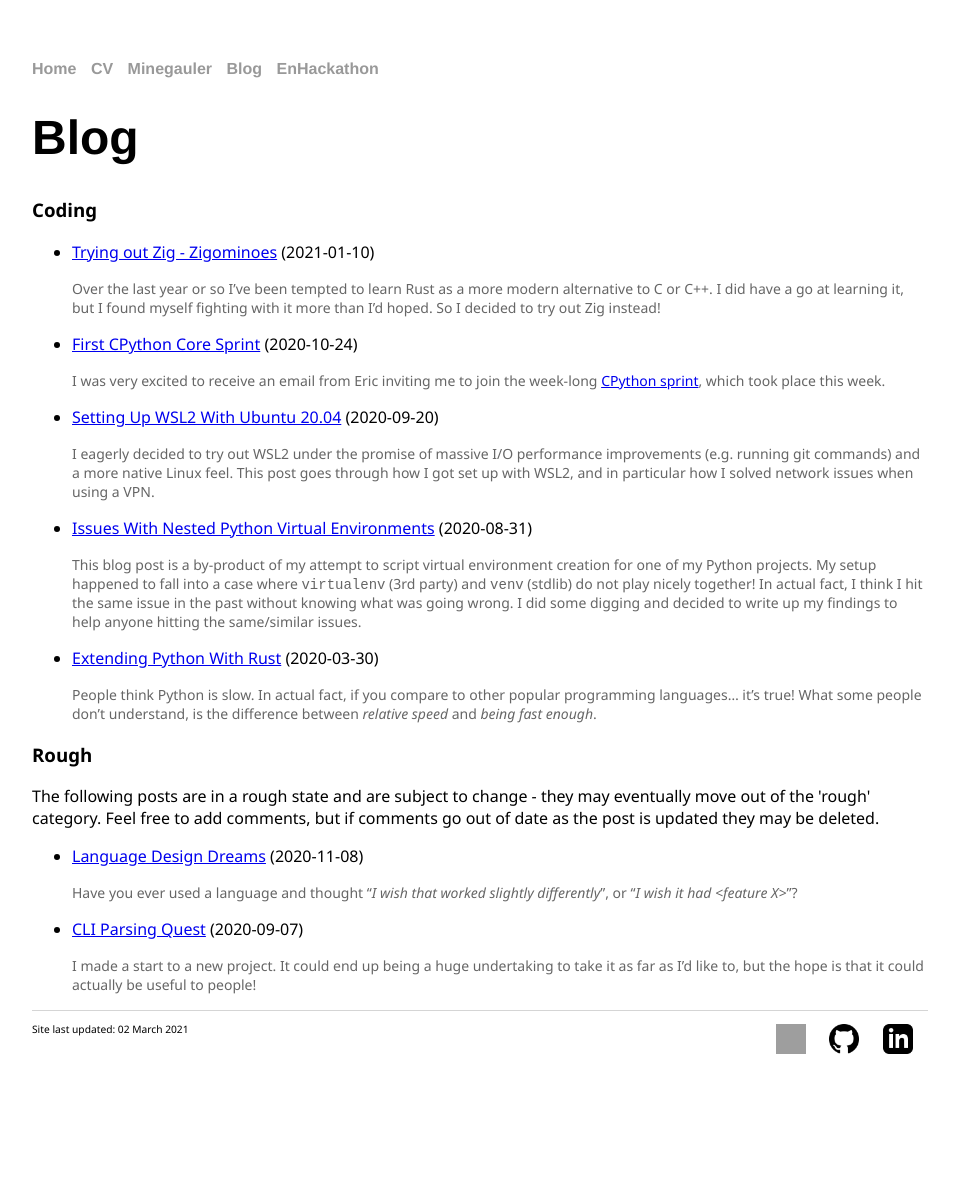
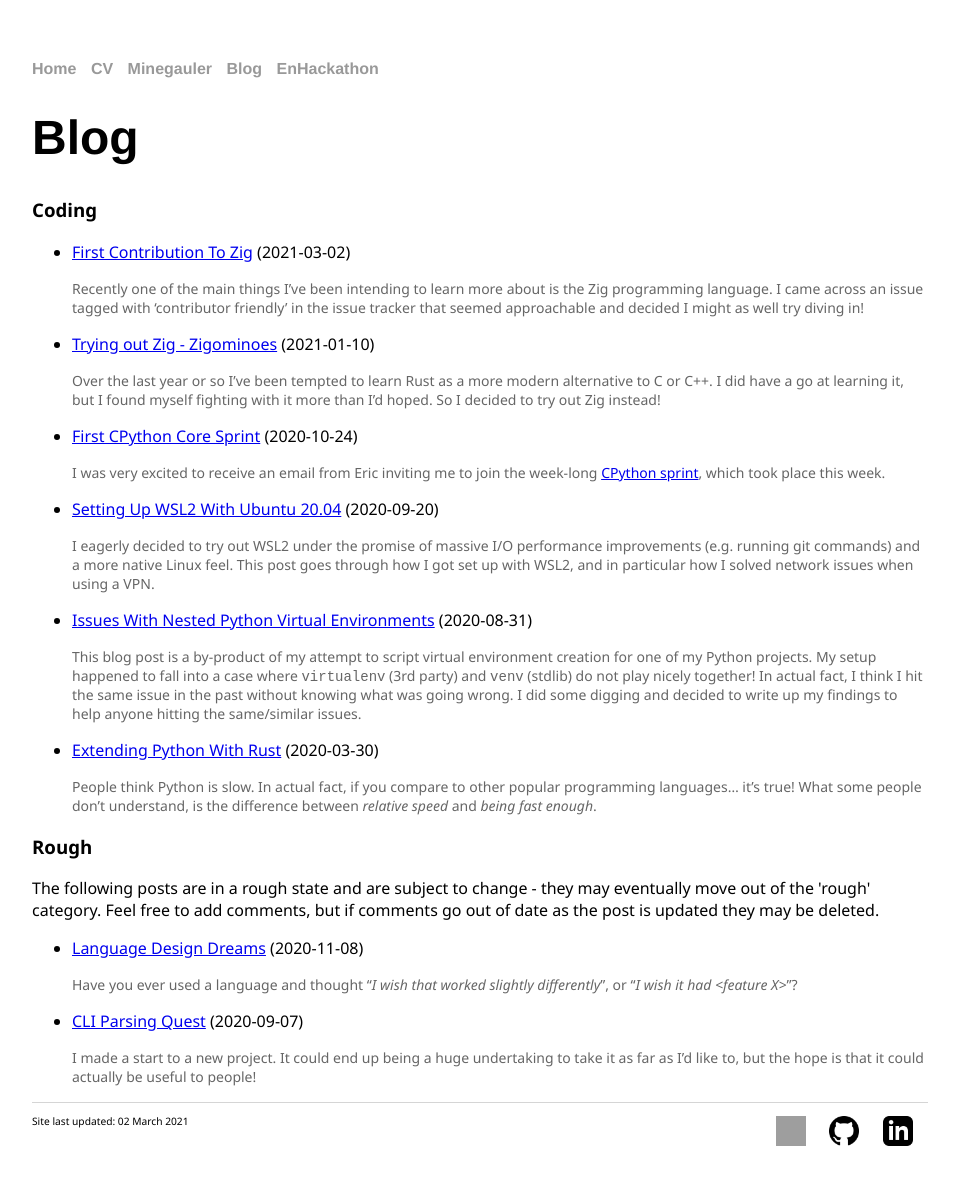
Before and after one commit to LewisGaul/LewisGaul.github.io, a Jekyll site: the page built from blog.html, in a window 1280 px wide. Shown: the whole page, without its empty margins (160-1114 px from the left). Built offline with Jekyll 4.4.1, drawn with Linux system fonts in a browser that asks for light colours; before the commit the page ends 1096 px from its top, so only the background shows below that; some of the changed lines change nothing that is shown; grey boxes are pictures that could not be loaded.

Commit message:
Add first-zig-contribution blog post

````diff
--- a/_includes/comments.html
+++ b/_includes/comments.html
@@ -1,3 +1,4 @@
+<br/>
 {% if site.data.comments[page.slug] %}
   <div id="comments" class="page__comments js-comments">
     {% if site.data.comments[page.slug].size > 0 %}
--- /dev/null
+++ b/_posts/coding/2021-03-02-first-zig-contribution.md
@@ -0,0 +1,144 @@
+---
+title: First Contribution To Zig
+layout: post
+categories: [coding]
+tags: [zig, open-source, language]
+---
+
+
+Recently one of the main things I've been intending to learn more about is the Zig programming language. I came across an issue tagged with 'contributor friendly' in the issue tracker that seemed approachable and decided I might as well try diving in!
+
+<img src="/assets/img/zig-mascot-zero.svg" id="zig-zero" alt="Zig mascot Zero the Ziguana" width="200" height="200" />
+
+For readers who would like a refresher on Zig I would recommend taking a look at the (recently revamped) website: <https://ziglang.org/>. Feel free to check out my [previous blog post about Zig](../../../01/10/trying-zig) too!
+
+The issue that caught my interest was a recent regression in `zig fmt`, caused by a rewrite of the AST machinery that I'd been watching on streams presented by Andrew Kelley (the creator of Zig).
+
+The issue: <https://github.com/ziglang/zig/issues/8088>
+My PR: <https://github.com/ziglang/zig/pull/8127>
+
+
+## Setup
+
+I started with the [CONTRUBTING.md](https://github.com/ziglang/zig/blob/master/CONTRIBUTING.md) page, following the link under "Editing Source Code" to [Building Zig From Source](https://github.com/ziglang/zig/wiki/Building-Zig-From-Source). Surprisingly I'm now on my way to being 4/4 for following the contribution suggestions: start a project using Zig ([zigominoes](https://github.com/LewisGaul/zigominoes) and [zig-nestedtext](https://github.com/LewisGaul/zig-nestedtext)); spread the word (these blog posts, word of mouth); finding contributor friendly issues; editing source code.
+
+The main pain point I had was installing all required LLVM/Clang/LLD libraries - presumably it's difficult to give generic advice as this varies by OS? On Ubuntu20.04 I initially missed the apt packages `libclang-11-dev` and `liblld-11-dev`, although I'm not sure of the full minimal set of required dependencies.
+
+The Zig build then succeeded without issue, following the basic steps below.
+
+```bash
+mkdir build/ && cd build/
+cmake ..
+make install
+./zig -h  # It works!
+```
+
+
+## Development
+
+### Finding the relevant code
+
+The Zig codebase layout is reasonably easy to navigate, although it did take me a moment to find the code for the 'zig fmt' command ('format' and 'fmt' were the wrong things to be searching for). Thankfully, having ZLS set up with VSCode makes it much easier to find your bearings with 'go to definition'.
+
+To illustrate how this can work:
+ - I started my search in `src/main.zig`
+ - I found `fmtPathFile()` (via `main()` -> `mainArgs()` -> `cmdFmt()` -> `fmtPath()`)
+ - I found `tree.renderToArrayList()`, and the type of `tree` via the `std.zig.parse()` call above it
+ - `std.ast.Tree.renderToArrayList()` does `@import("./render.zig")`, at which point I'd found the correct module
+
+I was also slightly surprised to find the corresponding test alongside the source file (`lib/std/zig/parser_test.zig`) rather than in the `test/` directory - I'm still not sure why this is the case.
+
+
+### Development cycle
+
+I was mostly running '`make install`' to build after making changes, although this was a bit slow for iterative development. Someone on IRC suggested it should be fine to just run '`./zig test ../lib/std/zig/parser_test.zig`' and that this would trigger `render.zig` to be rebuilt, but I'm not convinced this was always happening for me...
+
+I found the easiest way to test `zig fmt` was to create an example Zig file mirroring the testcase I'd added (all of the below are expected to be unchanged by `zig fmt`):
+
+```zig
+test "for if" {
+    for (a) |x| if (x) f(x);
+
+    for (a) |x| if (x)
+        f(x);
+
+    for (a) |x| if (x) {
+        f(x);
+    };
+
+    for (a) |x|
+        if (x)
+            f(x);
+
+    for (a) |x|
+        if (x) {
+            f(x);
+        };
+}
+```
+
+I then ran `zig fmt` using the local `zig` executable and occasionally with my global executable to compare against behaviour of the latest release version (0.7.1).
+
+```bash
+./zig fmt --stdin < example.zig  # Development version
+zig fmt --stdin < example.zig    # Version 0.7.1
+```
+
+
+### Debugging
+
+I had my first go at using GDB for stepping through Zig code and was pleasantly surprised with it being fairly seamless. There's a relevant file `src/zig-gdb.py` in the repo, but GDB works fine on Zig code without it.
+
+For example:
+
+```bash
+./zig test ../lib/std/zig/parser_test.zig -femit-bin=parser_test
+gdb parser-test
+(gdb) b parser_test.zig:3146
+(gdb) b render.zig:1009
+(gdb) disable 2
+(gdb) r zig
+```
+
+I'm not sure if there's a way to add breakpoints on Zig tests or struct functions other than with line number. I was also unable to call struct functions from within GDB, but this isn't a big deal to me.
+
+Another difference with C is that arrays are stored as a struct so that their length is always available, and the regular array can be accessed with the '`ptr`' field:
+```
+(gdb) p token_tags
+$1 = {ptr = 0x2e0124 <fixed_buffer_mem+292>, len = 22}
+```
+
+I also learned of the GDB '`printf`' command!
+
+
+## Community
+
+This time I've been hanging out on IRC (<https://webchat.freenode.net/#zig>) rather than Discord. This has its pros and cons - there's less functionality (e.g. formatting, reactions) but it's more lightweight and I don't have to worry about which room to use!
+
+Everyone has continued to be very welcoming and helpful, especially Andrew who takes the time to welcome and encourage anyone who comes along (I first noticed this on his streams, which has encouraged me to get involved).
+
+The community has quite a different feel to the Python community, which is the open source community I've had the most involvement in. This is no surprise given the difference in size/popularity/age, but I find it quite refreshing.
+
+I particularly enjoyed:
+```
+Me: Hey andrewrk I've been working on a fix for https://github.com/ziglang/zig/issues/8088 and have just managed to get it working [...]
+Andrew: nice work LewisGaul - give me a few minutes to solve this other issue and then I'll send a code review your way :)
+```
+
+Two minutes later I had another contributor (core dev?) taking a look anyway!
+
+This is in stark contrast to the experience I've had with Python when running [EnHackathon](https://enhackathon.github.io/), and as can be seen by a comparison of open PRs: 1400 for CPython, 35 for Zig! This is less due to lack of development on Zig, and more due to the sheer volume of stale PRs in the CPython project (which is an acknowledged issue).
+
+
+## Closing Remarks
+
+As with getting involved on any sizable project, it took a bit of head-scratching to find a solution to the problem at hand, at the same time grappling with new tools and workflows. However, I believe in the value of trying new things and getting a wide range of experience, and I personally find it quite rewarding.
+
+My PR hasn't been reviewed or merged yet, but I'm confident it will be soon. I'll probably do a bit more user-land stuff with Zig next, but I will keep my eyes open for other core contributions that look appealing. I'm still feeling pretty positive about the language and I'm excited about its future!
+
+
+## Bonus Trivia
+
+A quote from Andrew Kelley I liked, in response to "there's such a thing as 'while else'?", illustrating consistency in the language:
+
+"while and if are the same thing except a while's body loops"
--- a/_sass/main.scss
+++ b/_sass/main.scss
@@ -77,6 +77,11 @@ blockquote {
   background-color: #EEE;
   padding: 1px 20px;
   border-radius: 5px;
+}
+
+img#zig-zero {
+  float: right;
+  padding-left: 40px;
 }
 
 
````
Also changed, not shown: assets/img/zig-mascot-zero.svg (added).
